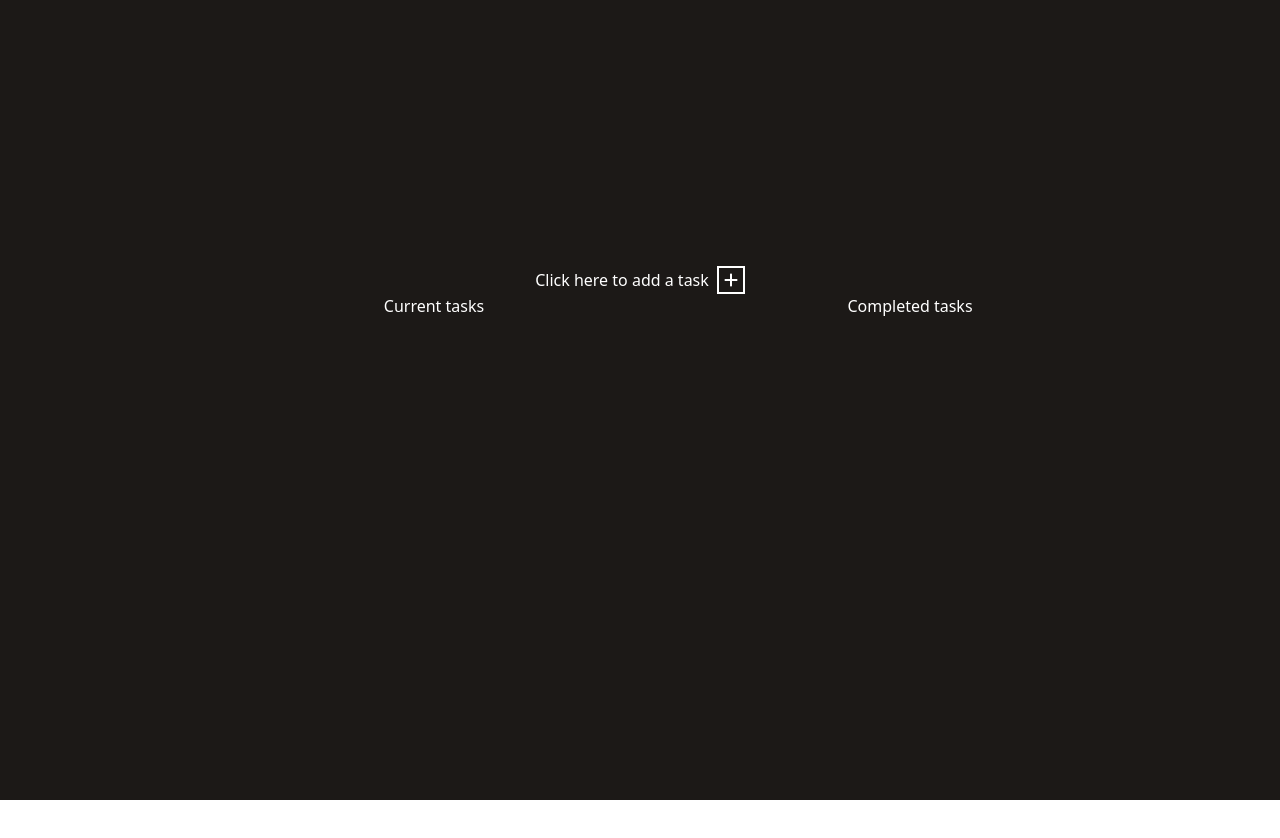
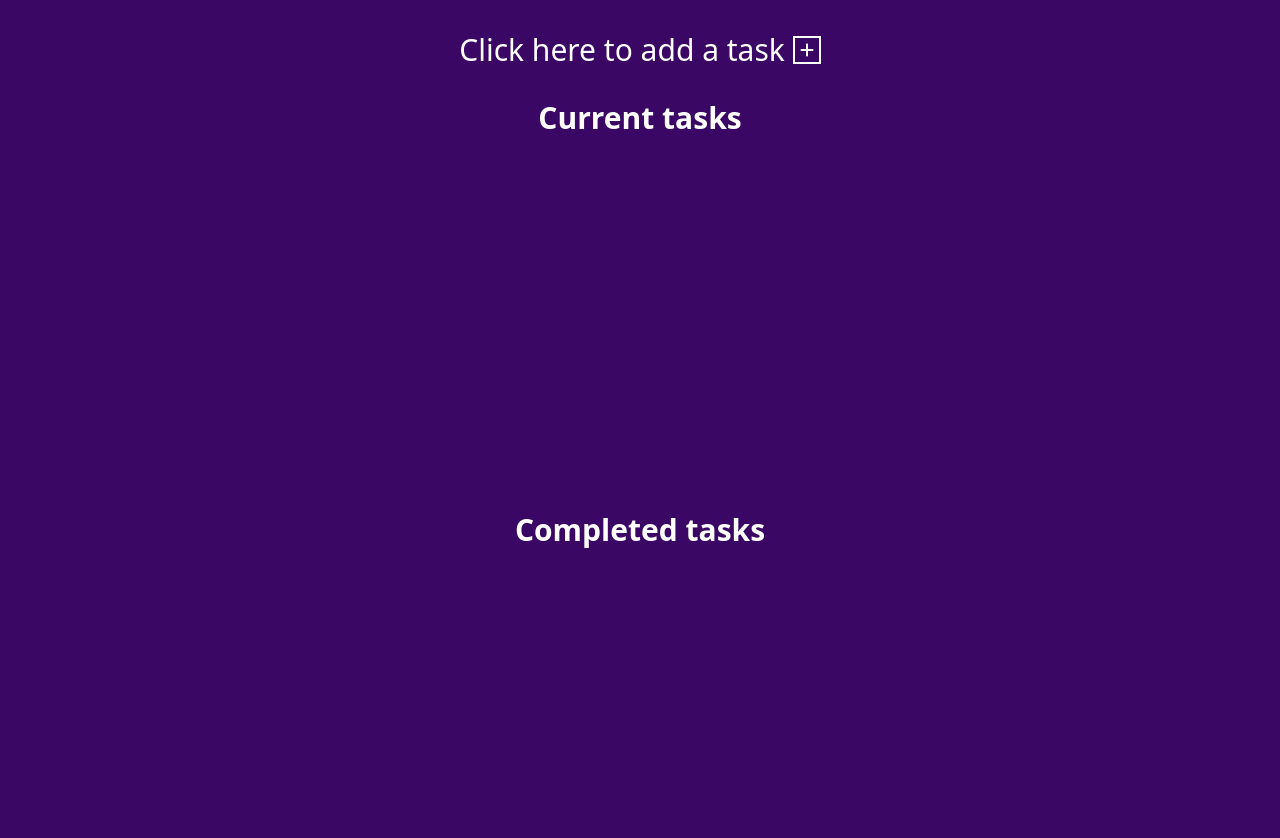
Before and after one commit to reevcrona/Backend-Personal-Task-Tracker, a React (Vite) app in the folder Personal-Task-Tracker/: page / in a window 1280 px wide. Shown: the top 838 px of the page. Before the commit the page ends 800 px from the top, so only its background shows below. Built offline with nearby package versions, Linux system fonts and the light colour scheme.

Commit message:
removed indexTrackerState no longer needed

```diff
--- a/Personal-Task-Tracker/src/App.tsx
+++ b/Personal-Task-Tracker/src/App.tsx
@@ -11,7 +11,6 @@ const App = () => {
   const [isLightboxOpen, setIsLightboxOpen] = useState<boolean>(false);
   const [isEditModeActive, setIsEditModeActive] = useState<boolean>(false);
   const [taskToEdit, setTaskToEdit] = useState<TaskType | null>(null);
-  const [taskIndexTracker, setTaskIndexTracker] = useState<number>(0);
   const addTask = (taskItem: TaskType): void => {
     setTaskList((prevState) => [...prevState, taskItem]);
     setIsLightboxOpen(false);
@@ -20,7 +19,6 @@ const App = () => {
     checkAvailableIndex();
     console.log(taskList);
     console.log(completedTaskList);
-    console.log(taskIndexTracker);
   }, [taskList]);
   const completeTask = (taskItem: TaskType): void => {
     deleteTask(taskItem);
@@ -37,11 +35,6 @@ const App = () => {
 
     listToUpdate((prevState) =>
       prevState.filter((item) => item.id !== taskItem.id),
-    );
-    setTaskIndexTracker(
-      taskList.length + completedTaskList.length - 1 < 0
-        ? 0
-        : taskList.length + completedTaskList.length - 1,
     );
   };
   const editTask = (
@@ -121,13 +114,13 @@ const App = () => {
   };
 
   return (
-    <div className="flex min-h-screen flex-col items-center justify-center bg-stone-900">
-      <div>
+    <div className="flex min-h-screen flex-col items-center justify-center bg-purple-950">
+      <div className="w-full">
         <div
           onClick={() => setIsLightboxOpen(true)}
-          className="flex items-center justify-center"
+          className="mb-8 mt-8 flex items-center justify-center"
         >
-          <h1 className="mr-2 text-white hover:cursor-pointer">
+          <h1 className="mr-2 text-3xl text-white hover:cursor-pointer">
             Click here to add a task
           </h1>
           <button className="border-2 border-white p-1 text-white hover:border-green-600 hover:text-green-600">
@@ -141,21 +134,25 @@ const App = () => {
               isEditModeActive={isEditModeActive}
               taskToEdit={taskToEdit}
               editTask={editTask}
-              taskIndexTracker={taskIndexTracker}
-              setTaskIndexTracker={setTaskIndexTracker}
               setIsLightboxOpen={setIsLightboxOpen}
+              setIsEditModeActive={setIsEditModeActive}
             />
           </Lightbox>
         )}
       </div>
 
-      <div className="flex w-full flex-row items-center justify-center gap-7">
-        <div className="flex min-h-60 w-full max-w-lg flex-col gap-3">
-          <h1 className="text-center text-white">Current tasks</h1>
+      <div className="flex w-full flex-col items-center justify-center gap-7">
+        <div className="flex min-h-96 w-full max-w-lg flex-col gap-3">
+          <h2 className="mb-3 text-center text-3xl font-bold text-white">
+            Current tasks
+          </h2>
           {renderTasks(taskList)}
         </div>
-        <div className="flex min-h-60 w-full max-w-96 flex-col gap-3">
-          <h1 className="text-center text-white">Completed tasks</h1>
+
+        <div className="flex min-h-96 w-full max-w-lg flex-col gap-3">
+          <h2 className="mb-3 text-center text-3xl font-bold text-white">
+            Completed tasks
+          </h2>
           {renderTasks(completedTaskList)}
         </div>
       </div>
--- a/Personal-Task-Tracker/src/Components/Task.tsx
+++ b/Personal-Task-Tracker/src/Components/Task.tsx
@@ -13,11 +13,12 @@ const Task = ({
   setIsLightboxOpen,
 }: TaskProps) => {
   return (
-    <div className="min-h-24 w-full border-2 border-white px-3 py-3">
+    <div className="min-h-16 w-full border-2 border-white px-3 py-3 transition-all duration-500 ease-in-out hover:translate-x-2 hover:bg-black">
       <div className="flex items-center justify-between border-b-2 pb-2">
         <h1 className="flex flex-col text-2xl text-white">{task.title}</h1>
         <h3 className="text-xl text-white">
-          Category:<span className="ml-2">{task.category}</span>
+          Category:
+          <span className="ml-2">{task.category}</span>
         </h3>
       </div>
       <div className="flex justify-between pt-2">
@@ -26,6 +27,7 @@ const Task = ({
         </h4>
         <div className="flex items-center justify-center">
           <button
+            title="Delete Task"
             className="mr-2 border-2 border-white p-0.5 text-2xl text-white hover:border-red-600 hover:text-red-600"
             onClick={() => deleteTask(task)}
           >
@@ -33,6 +35,7 @@ const Task = ({
           </button>
           {!task.isCompleted && (
             <button
+              title="Complete Task"
               className="mr-2 border-2 border-white p-0.5 text-2xl text-white hover:border-green-400 hover:text-green-400"
               onClick={() => completeTask(task)}
             >
@@ -41,6 +44,7 @@ const Task = ({
           )}
           {!task.isCompleted && (
             <button
+              title="Edit Task"
               className="border-2 border-white p-0.5 text-2xl text-white hover:border-blue-600 hover:text-blue-600"
               onClick={() => {
                 setTaskToEdit(task);
@@ -53,7 +57,8 @@ const Task = ({
           )}
           {task.isCompleted && (
             <button
-              className="border-2 border-white p-0.5 text-white hover:border-orange-500 hover:text-orange-500"
+              title="Undo Task"
+              className="mr-2 border-2 border-white p-0.5 text-2xl text-white hover:border-orange-500 hover:text-orange-500"
               onClick={() => undoTask(task)}
             >
               <CiUndo />
--- a/Personal-Task-Tracker/src/Components/TaskInput.tsx
+++ b/Personal-Task-Tracker/src/Components/TaskInput.tsx
@@ -9,9 +9,8 @@ const TaskInput = ({
   isEditModeActive,
   taskToEdit,
   editTask,
-  taskIndexTracker,
-  setTaskIndexTracker,
   setIsLightboxOpen,
+  setIsEditModeActive,
 }: taskInputProps) => {
   const [titleInputValue, setTitleInputValue] = useState<string>("");
   const [descInputValue, setDescInputValue] = useState<string>("");
@@ -33,10 +32,9 @@ const TaskInput = ({
       description: descInputValue,
       category: categoryInputValue,
       isCompleted: false,
-      index: taskIndexTracker,
+      index: Infinity,
     };
     InputAddTask(newTask);
-    setTaskIndexTracker((prevState) => prevState + 1);
     setTitleInputValue("");
     setDescInputValue("");
   };
@@ -53,7 +51,7 @@ const TaskInput = ({
 
   return (
     <form
-      className="relative flex min-h-96 w-full max-w-xl flex-col items-center justify-center rounded bg-green-500 p-6"
+      className="relative flex min-h-96 w-full max-w-xl flex-col items-center justify-center rounded bg-violet-900 p-6"
       onSubmit={(e) => {
         isEditModeActive && taskToEdit
           ? editTask(
@@ -122,7 +120,10 @@ const TaskInput = ({
       </button>
       <button
         type="button"
-        onClick={() => setIsLightboxOpen(false)}
+        onClick={() => {
+          setIsLightboxOpen(false);
+          setIsEditModeActive(false);
+        }}
         className="absolute right-6 top-6 z-50 rounded-md border-2 border-white p-0.5 text-white hover:border-black hover:text-black"
       >
         <RxCross1 />
--- a/Personal-Task-Tracker/src/types.ts
+++ b/Personal-Task-Tracker/src/types.ts
@@ -28,8 +28,7 @@ export interface taskInputProps {
     categoryInput: string,
     e: React.FormEvent<HTMLFormElement>,
   ) => void;
-  taskIndexTracker: number;
-  setTaskIndexTracker: React.Dispatch<React.SetStateAction<number>>;
+  setIsEditModeActive: React.Dispatch<React.SetStateAction<boolean>>;
   setIsLightboxOpen: React.Dispatch<React.SetStateAction<boolean>>;
 }
 export interface LightboxProps {
```
